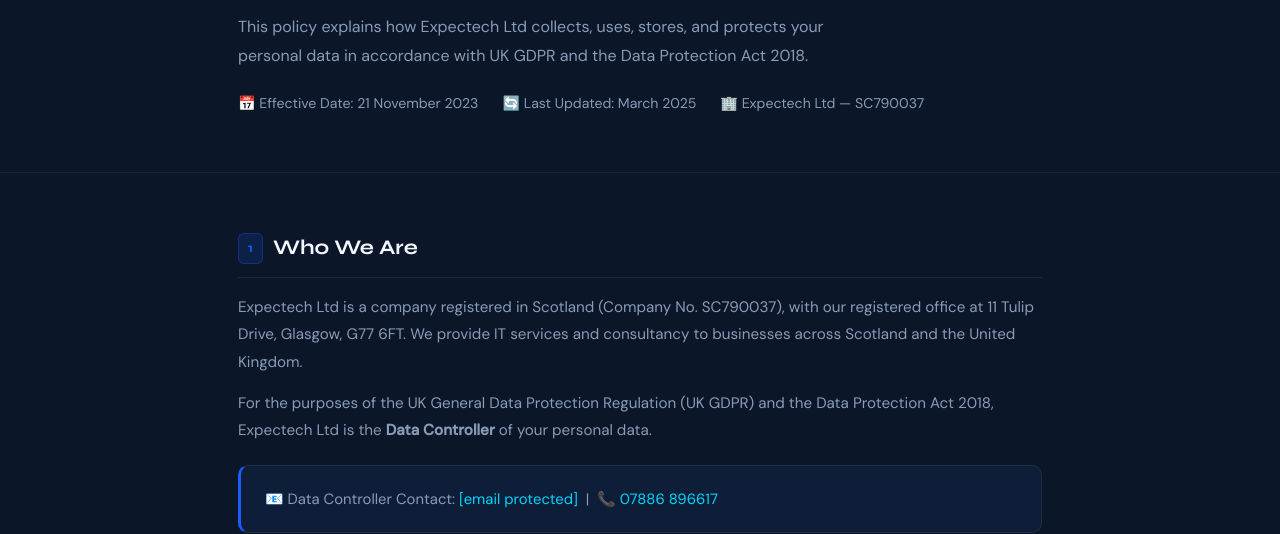
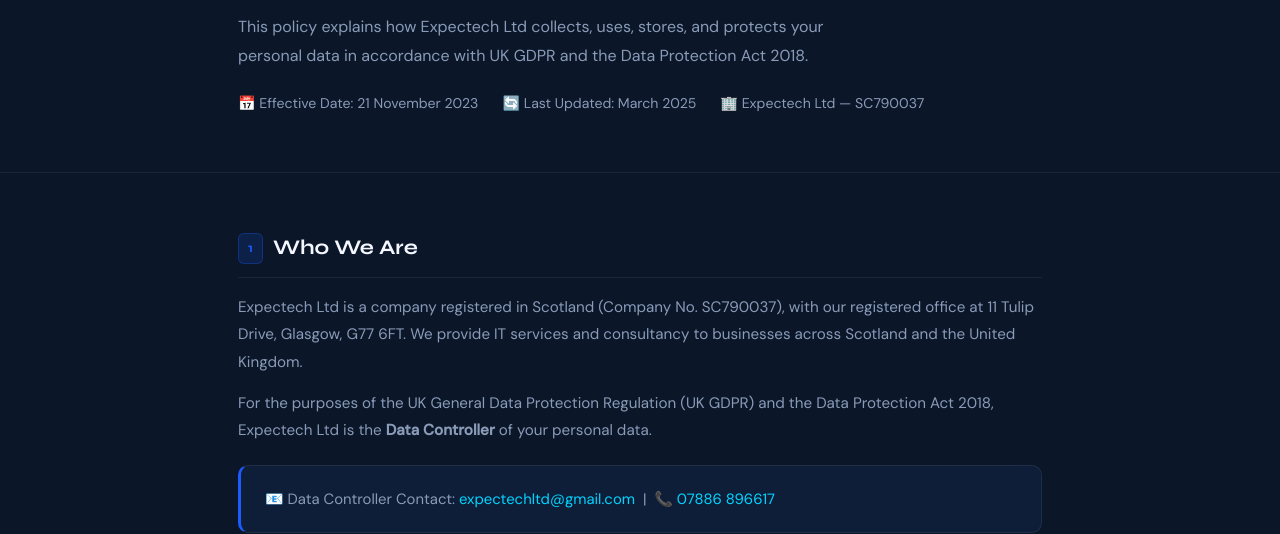
Before and after one commit to expectechltd-web/expectech, a plain HTML site: page privacy-policy.html in a window 1280 px wide. Shown: the part 289-823 px from the top of the page. Drawn offline with Linux system fonts and the light colour scheme.

Commit message:
Corrected email address in privacy policy

```diff
--- a/privacy-policy.html
+++ b/privacy-policy.html
@@ -95,7 +95,7 @@
       <p>Expectech Ltd is a company registered in Scotland (Company No. SC790037), with our registered office at 11 Tulip Drive, Glasgow, G77 6FT. We provide IT services and consultancy to businesses across Scotland and the United Kingdom.</p>
       <p>For the purposes of the UK General Data Protection Regulation (UK GDPR) and the Data Protection Act 2018, Expectech Ltd is the <strong>Data Controller</strong> of your personal data.</p>
       <div class="highlight-box">
-        <p>📧 Data Controller Contact: <a href="/cdn-cgi/l/email-protection#55302d2530362130363d392131153238343c397b363a38"><span class="__cf_email__" data-cfemail="b0d5c8c0d5d3c4d5d3d8dcc4d4f0d7ddd1d9dc9ed3dfdd">[email&#160;protected]</span></a> &nbsp;|&nbsp; 📞 <a href="tel:07886896617">07886 896617</a></p>
+        <p>📧 Data Controller Contact: <a href="mailto:expectechltd@gmail.com">expectechltd@gmail.com</a> &nbsp;|&nbsp; 📞 <a href="tel:07886896617">07886 896617</a></p>
       </div>
     </section>
 
@@ -182,7 +182,7 @@
         <li><strong>Right to object</strong> — to object to processing based on legitimate interests or for direct marketing</li>
         <li><strong>Right to withdraw consent</strong> — at any time where processing is based on consent</li>
       </ul>
-      <p>To exercise any of these rights, please contact us at <a href="/cdn-cgi/l/email-protection#d3b6aba3b6b0a7b6b0bbbfa7b793b4beb2babffdb0bcbe"><span class="__cf_email__" data-cfemail="12776a6277716677717a7e667652757f737b7e3c717d7f">[email&#160;protected]</span></a>. We will respond within 30 days.</p>
+      <p>To exercise any of these rights, please contact us at <a href="mailto:expectechltd@gmail.com">expectechltd@gmail.com</a>. We will respond within 30 days.</p>
     </section>
 
     <section>
@@ -198,7 +198,7 @@
 
     <section>
       <h2><span class="num">11</span> Complaints</h2>
-      <p>If you are unhappy with how we handle your personal data, please contact us first at <a href="/cdn-cgi/l/email-protection#53362b2336302736303b3f273713343e323a3f7d303c3e"><span class="__cf_email__" data-cfemail="c9acb1b9acaabdacaaa1a5bdad89aea4a8a0a5e7aaa6a4">[email&#160;protected]</span></a> and we will do our best to resolve the matter.</p>
+      <p>If you are unhappy with how we handle your personal data, please contact us first at <a href="mailto:expectechltd@gmail.com">expectechltd@gmail.com</a> and we will do our best to resolve the matter.</p>
       <p>You also have the right to lodge a complaint with the UK's data protection authority:</p>
       <div class="highlight-box">
         <p><strong>Information Commissioner's Office (ICO)</strong><br/>
```
